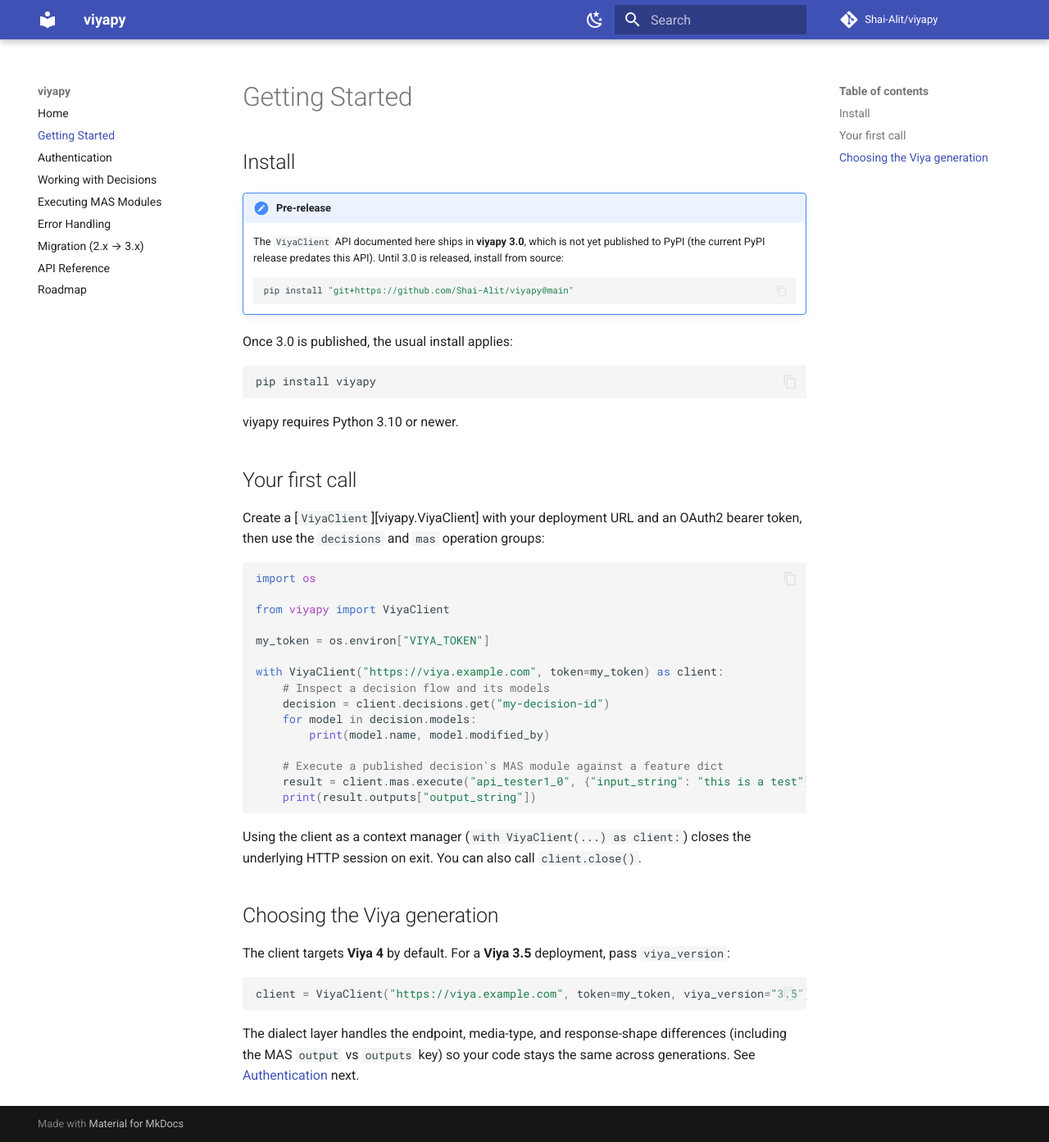
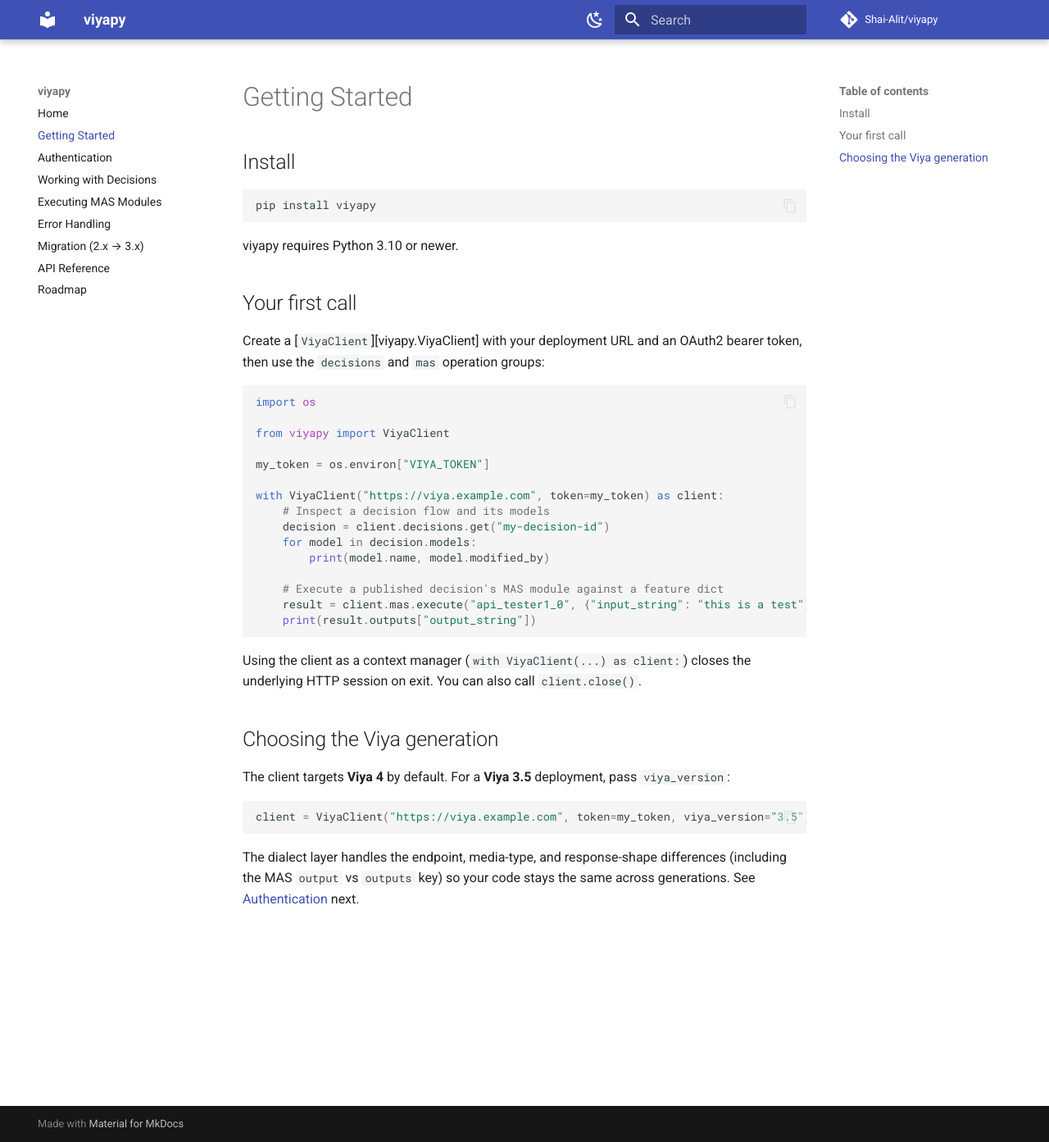
Before and after one commit to Shai-Alit/viyapy, an MkDocs documentation site: the page built from docs/getting-started.md, in a window 1280 px wide and 1393 px high. Shown: the whole window at 82% size. Built offline with MkDocs 1.6.1 and Material for MkDocs 9.7.7, drawn with Linux system fonts in a browser that asks for light colours; comment, search, counter and statistics services are not loaded.

Commit message:
docs: drop stale pre-release install note [skip-review]
viyapy is published on PyPI, so 'pip install viyapy' is the install path.
Remove the 'not yet published / install from source' note from the README
and getting-started guide (it was still showing on the PyPI project page).

````diff
--- a/docs/getting-started.md
+++ b/docs/getting-started.md
@@ -1,17 +1,6 @@
 # Getting Started
 
 ## Install
-
-!!! note "Pre-release"
-    The `ViyaClient` API documented here ships in **viyapy 3.0**, which is not
-    yet published to PyPI (the current PyPI release predates this API). Until 3.0
-    is released, install from source:
-
-    ```bash
-    pip install "git+https://github.com/Shai-Alit/viyapy@main"
-    ```
-
-Once 3.0 is published, the usual install applies:
 
 ```bash
 pip install viyapy
````
Also changed, not shown: CHANGELOG.md (+6 -0 lines), README.md (+0 -7 lines).
